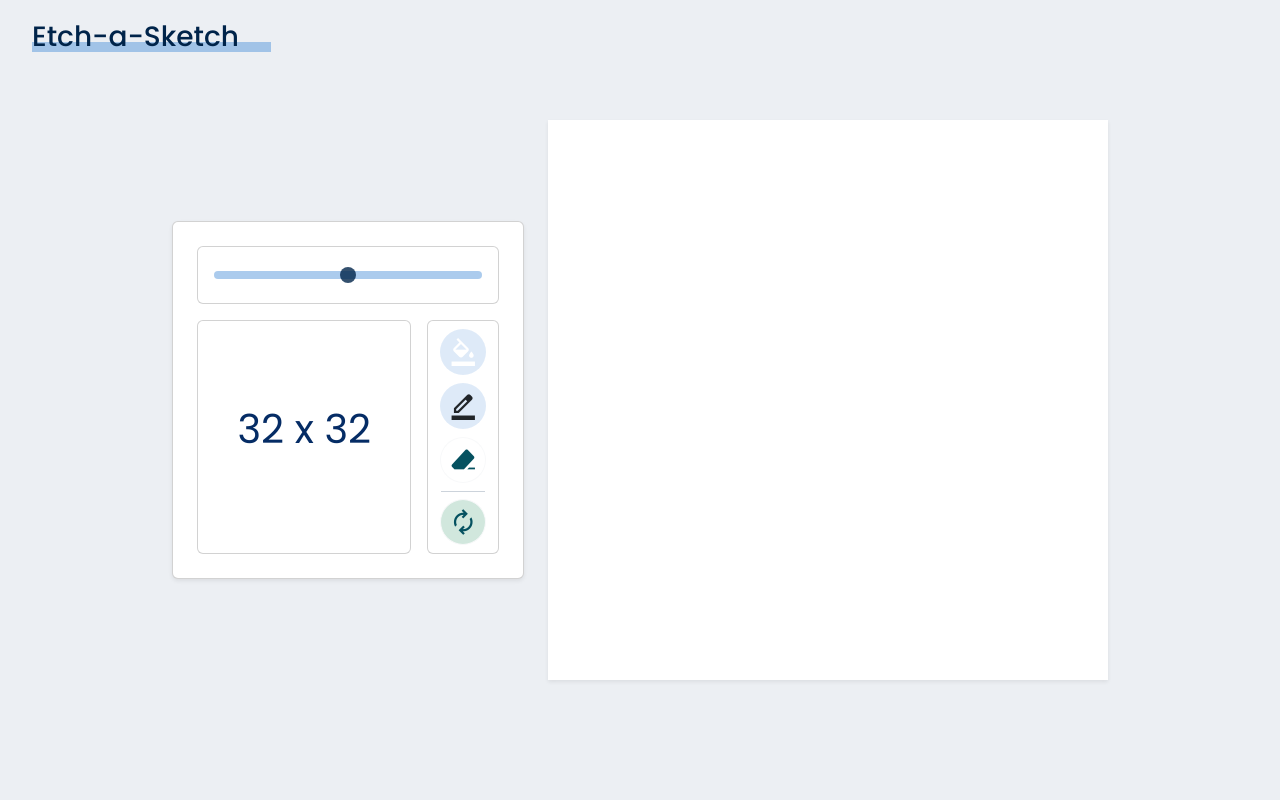
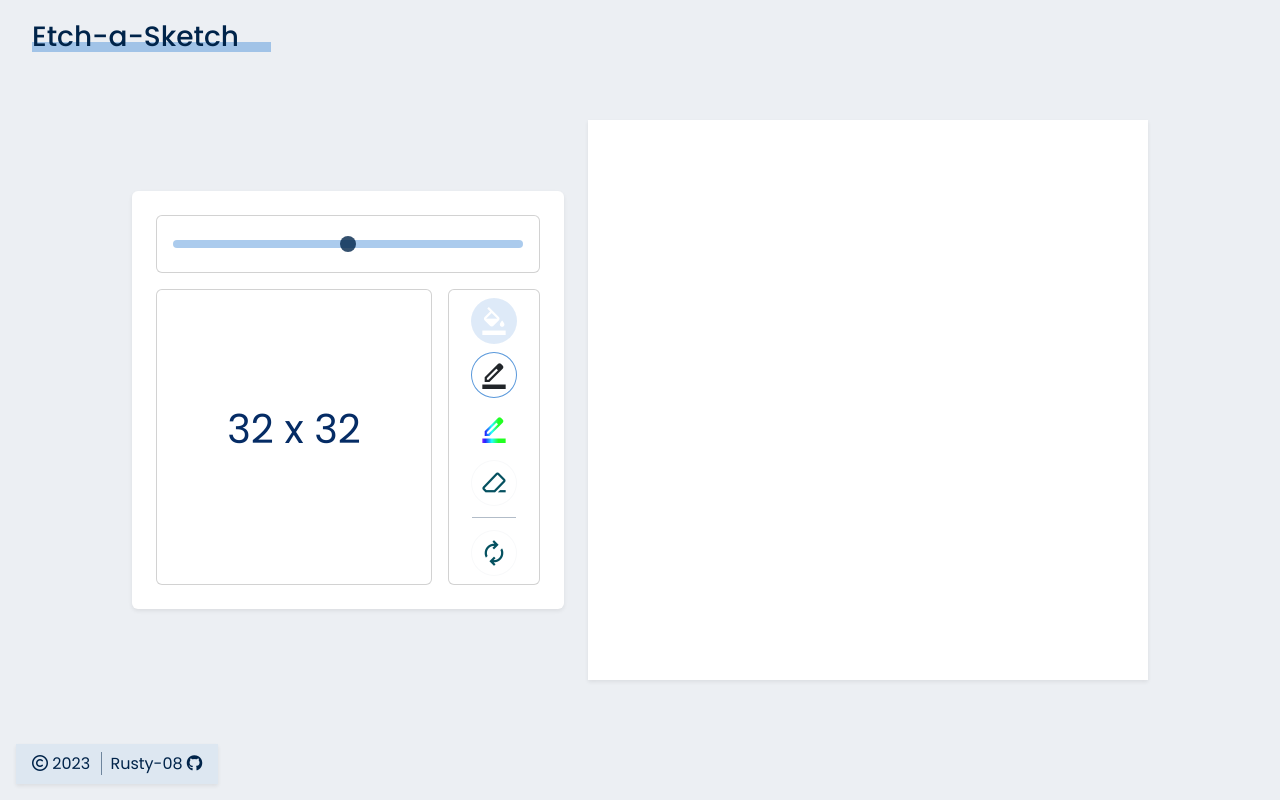
Before and after one commit to Rusty-08/Etch-a-Sketch, a plain HTML site: page index.html in a window 1280 px wide. Drawn offline with nearby package versions, Linux system fonts and the light colour scheme.

Commit message:
add rainbow pen

```diff
--- a/index.html
+++ b/index.html
@@ -7,6 +7,7 @@
     <script src="https://cdnjs.cloudflare.com/ajax/libs/bootstrap/5.3.1/js/bootstrap.min.js" integrity="sha512-3dZ9wIrMMij8rOH7X3kLfXAzwtcHpuYpEgQg1OA4QAob1e81H8ntUQmQm3pBudqIoySO5j0tHN4ENzA6+n2r4w==" crossorigin="anonymous" referrerpolicy="no-referrer" defer></script>
     <link rel="stylesheet" href="https://cdnjs.cloudflare.com/ajax/libs/bootstrap/5.3.1/css/bootstrap.min.css" integrity="sha512-Z/def5z5u2aR89OuzYcxmDJ0Bnd5V1cKqBEbvLOiUNWdg9PQeXVvXLI90SE4QOHGlfLqUnDNVAYyZi8UwUTmWQ==" crossorigin="anonymous" referrerpolicy="no-referrer" />
     <link rel="stylesheet" href="https://fonts.googleapis.com/css2?family=Material+Symbols+Outlined:opsz,wght,FILL,GRAD@48,400,0,0" />
+    <link rel="stylesheet" href="https://cdnjs.cloudflare.com/ajax/libs/font-awesome/6.4.2/css/all.min.css" integrity="sha512-z3gLpd7yknf1YoNbCzqRKc4qyor8gaKU1qmn+CShxbuBusANI9QpRohGBreCFkKxLhei6S9CQXFEbbKuqLg0DA==" crossorigin="anonymous" referrerpolicy="no-referrer" />
     <script src="script.js" defer></script>
     <title>Etch-a-Sketch</title>
 </head>
@@ -30,10 +31,13 @@
                         border_color
                         <input type="color" class="form-control form-control-color opacity-0 position-absolute top-0 pen-color-picker" id="color-picker" value="#000000">
                     </span>
+                    <span class="material-symbols-outlined fs-3 p-2 btn rounded-circle position-relative" id="rainbow">
+                        border_color
+                    </span>
                     <span class="material-symbols-outlined fs-3 p-2 btn btn-outline-light text-info-emphasis rounded-circle position-relative eraser">
                         ink_eraser
                     </span>
-                    <span class="material-symbols-outlined fs-3 p-2 btn btn-outline-light bg-success-subtle mt-2 text-info-emphasis rounded-circle clear">
+                    <span class="material-symbols-outlined fs-3 p-2 btn btn-outline-light mt-3 text-info-emphasis rounded-circle clear">
                         autorenew
                     </span>
                 </div>
@@ -42,6 +46,14 @@
         <div class="board shadow-sm" id="board">
             <div class="board-body w-100 h-100"></div>
         </div>
+        <div class="owner shadow-sm">
+            <i class="fa-regular fa-copyright"></i>
+            <span id="date"></span>
+            <a href="https://github.com/Rusty-08" class="text-decoration-none" target="_blank">
+                <span>Rusty-08</span>
+                <i class="fa-brands fa-github"></i>
+            </a>
+        </div>
     </div>
 </body>
 </html>
--- a/script.js
+++ b/script.js
@@ -1,5 +1,6 @@
 // set default values
-let defaultBoardSize = 32;
+const DEFAULT_BOARD_SIZE = 32;
+let defaultBoardSize = DEFAULT_BOARD_SIZE;
 
 const rangeInput = document.getElementById('range');
 const colorPickerIcons = document.querySelectorAll(".material-symbols-outlined");
@@ -7,10 +8,12 @@ const colorPickers = document.querySelectorAll("input[type='color']");
 const bgColorPicker = document.querySelector(".bg-color-picker");
 const penColorPicker = document.querySelector(".pen-color-picker");
 const pen = document.querySelector(".pen");
+const rainbow = document.getElementById('rainbow');
 const erasure = document.querySelector(".eraser");
 const clear = document.querySelector(".clear");
 const board = document.getElementById('board');
 const boardBody = document.querySelector('.board-body');
+const date = document.getElementById('date');
 
 let mouseDown = false
 document.body.onmousedown = () => (mouseDown = true)
@@ -21,6 +24,7 @@ clear.onclick = () => reloadBoard()
 penColorPicker.onclick = () => {
     pen.classList.add('active')
     erasure.classList.remove('active')
+    rainbow.classList.remove('active')
     changeColor()
 }
 
@@ -29,9 +33,28 @@ erasure.onclick = () => {
     changeColor();
 }
 
-const enableErasure = (e) => {
+rainbow.onclick = () => {
+    enableRainbow();
+    changeColor();
+}
+
+const enableRainbow = () => {
     pen.classList.remove('active')
+    erasure.classList.remove('active')
+    rainbow.classList.toggle('active')
+}
+
+const enableErasure = () => {
+    pen.classList.remove('active')
+    rainbow.classList.remove('active')
     erasure.classList.toggle('active')
+}
+
+const rainborColor = () => {
+    const randomR = Math.floor(Math.random() * 256);
+    const randomG = Math.floor(Math.random() * 256);
+    const randomB = Math.floor(Math.random() * 256);
+    return `rgb(${randomR}, ${randomG}, ${randomB})`;
 }
 
 // display range input in settings
@@ -43,8 +66,9 @@ const reloadBoard = () => {
     inputGridSize();
     clearBoard();
     createGridElement();
+    pen.classList.add('active');
     erasure.classList.remove('active');
-    pen.classList.add('active');
+    rainbow.classList.remove('active')
 }
 
 // input number of grid items
@@ -84,8 +108,10 @@ function changeColor(e) {
 
     if (pen.classList.contains('active')) {
         e.target.style.backgroundColor = penColorPicker.value
+    } else if (erasure.classList.contains('active')) {
+        e.target.style.backgroundColor = 'transparent'
     } else {
-        e.target.style.backgroundColor = 'transparent'
+        e.target.style.backgroundColor = rainborColor();
     }
 }
 
@@ -124,6 +150,9 @@ const setupDefault = () => {
     createGridElement();
 }
 
+const currDate = new Date();
+date.textContent = currDate.getFullYear()
+
 // onload display
 window.onload = () => {
     setupDefault();
--- a/style.css
+++ b/style.css
@@ -31,8 +31,9 @@
 
 .settings {
     height: auto !important;
-    width: 22rem !important;
+    width: 27rem !important;
     flex-direction: column;
+    border: none !important;
 }
 
 .size-range {
@@ -48,7 +49,7 @@
 }
 
 .btn-settings span:hover {
-    background-color: rgba(151, 189, 222, 0.2);
+    border: 1px solid rgba(89, 152, 219, 0.2);
 }
 
 #colorPickerIcon:first-child {
@@ -57,20 +58,24 @@
 }
 
 .material-symbols-outlined.active {
-    background-color: rgba(89, 152, 219, 0.2) !important;
-    border: 1px solid transparent !important;
+    border: 1px solid rgb(89, 152, 219) !important;
 }
 
 .material-symbols-outlined:active {
     border: 1px solid transparent !important;
 }
 
-.material-symbols-outlined:nth-child(3) {
-  font-variation-settings:
-  'FILL' 1,
-  'wght' 400,
-  'GRAD' 0,
-  'opsz' 48
+.material-symbols-outlined:nth-child(3), .material-symbols-outlined:nth-child(3):hover,
+.material-symbols-outlined:nth-child(3).active {
+    background-image: -webkit-gradient( linear, left top, right top, color-stop(0, #f22), color-stop(0.15, #f2f), color-stop(0.3, #22f), color-stop(0.45, #2ff), color-stop(0.6, #2f2),color-stop(0.75, #2f2), color-stop(0.9, #ff2), color-stop(1, #f22));
+    background-image: gradient( linear, left top, right top, color-stop(0, #f22), color-stop(0.15, #f2f), color-stop(0.3, #22f), color-stop(0.45, #2ff), color-stop(0.6, #2f2),color-stop(0.75, #2f2), color-stop(0.9, #ff2), color-stop(1, #f22));
+    color:transparent;
+    -webkit-background-clip: text;
+    background-clip: text;
+}
+
+.material-symbols-outlined:nth-child(3):hover, .material-symbols-outlined:nth-child(3).active {
+    border: 1px solid rgba(89, 152, 219, 0.5) !important;
 }
 
 .board {
@@ -92,7 +97,38 @@
     width: 100%;
     position: absolute;
     height: 1px;
-    bottom: -0.6rem;
+    bottom: -0.8rem;
     left: 0;
-    background-color: rgba(0, 36, 74, 0.2);
+    background-color: rgba(0, 36, 74, 0.3);
 }
+
+.owner {
+    position: absolute;
+    bottom: 1rem;
+    left: 1rem;
+    padding: 0.5rem 1rem;
+    background-color: rgba(89, 152, 219, 0.1);
+}
+
+#date {
+    margin-right: 1rem;
+    position: relative;
+}
+
+#date::before {
+    content: '';
+    position: absolute;
+    height: 100%;
+    width: 0.5px;
+    right: -0.7rem;
+    background-color: rgba(0, 36, 74, 0.5);
+}
+
+.owner span, .owner i {
+    font-size: 1rem;
+    color: rgb(0, 36, 74);
+}
+
+.owner a:hover span, .owner a:hover i {
+    color: rgb(40, 88, 138);
+}
```
